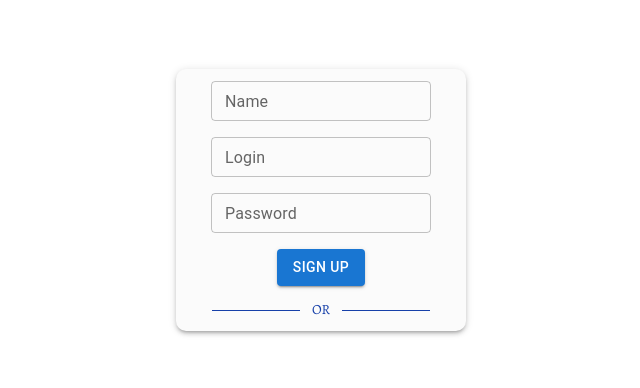
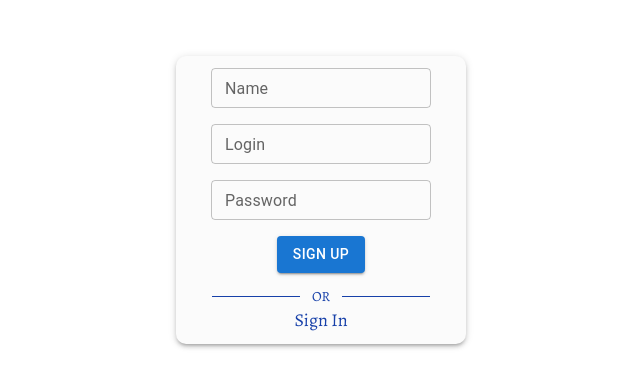
Before and after one commit to Verbena336/project-management-app, a React (Create React App) app in the folder project-management-app/: page /signup in a window 1280 px wide. Shown: the part 200-588 px from the top of the page, without its empty margins (319-959 px from the left). Built offline with nearby package versions, Linux system fonts and the light colour scheme.

Commit message:
feat: add links

```diff
--- a/project-management-app/src/pages/SignInPage/SignInPage.module.scss
+++ b/project-management-app/src/pages/SignInPage/SignInPage.module.scss
@@ -13,5 +13,5 @@
   justify-content: center;
   width: 80vw;
   max-width: 290px;
-  height: 205.3px;
+  height: 232px;
 }
--- a/project-management-app/src/pages/SignInPage/components/SignInForm/SignInForm.module.scss
+++ b/project-management-app/src/pages/SignInPage/components/SignInForm/SignInForm.module.scss
@@ -44,3 +44,21 @@ hr {
     text-decoration: underline;
   }
 }
+
+.link {
+  color: $primary-color;
+  font-size: 18px;
+  text-decoration: none;
+  transition: all .3s;
+  &:hover {
+    color: $bright-blue-color;
+  }
+}
+
+.linkWrapper {
+  display: flex;
+  width: 100%;
+  gap: 5px;
+  flex-direction: column;
+  align-items: center;
+}
--- a/project-management-app/src/pages/SignInPage/components/SignInForm/index.tsx
+++ b/project-management-app/src/pages/SignInPage/components/SignInForm/index.tsx
@@ -1,7 +1,7 @@
 import React, { useState } from 'react';
 import { toast } from 'react-toastify';
 import { useForm } from 'react-hook-form';
-import { Navigate } from 'react-router-dom';
+import { Navigate, NavLink } from 'react-router-dom';
 
 import MuiButton from '@mui/material/Button';
 import TextField from '@mui/material/TextField';
@@ -86,10 +86,15 @@ function SignInForm() {
           <MuiButton type="submit" variant="contained">
             Sign In
           </MuiButton>
-          <div className={styles.line}>
-            <hr />
-            OR
-            <hr />
+          <div className={styles.linkWrapper}>
+            <div className={styles.line}>
+              <hr />
+              OR
+              <hr />
+            </div>
+            <NavLink className={styles.link} to={PATH.SIGN_UP}>
+              Sign Up
+            </NavLink>
           </div>
         </form>
       )}
--- a/project-management-app/src/pages/SignUpPage/SignUpPage.module.scss
+++ b/project-management-app/src/pages/SignUpPage/SignUpPage.module.scss
@@ -13,5 +13,5 @@
   justify-content: center;
   width: 80vw;
   max-width: 290px;
-  height: 261.3px;
+  height: 288px;
 }
--- a/project-management-app/src/pages/SignUpPage/components/SignUpForm/index.module.scss
+++ b/project-management-app/src/pages/SignUpPage/components/SignUpForm/index.module.scss
@@ -45,3 +45,21 @@ hr {
     text-decoration: underline;
   }
 }
+
+.link {
+  color: $primary-color;
+  font-size: 18px;
+  text-decoration: none;
+  transition: all .3s;
+  &:hover {
+    color: $bright-blue-color;
+  }
+}
+
+.linkWrapper {
+  display: flex;
+  width: 100%;
+  gap: 5px;
+  flex-direction: column;
+  align-items: center;
+}
--- a/project-management-app/src/pages/SignUpPage/components/SignUpForm/index.tsx
+++ b/project-management-app/src/pages/SignUpPage/components/SignUpForm/index.tsx
@@ -1,7 +1,7 @@
 import React, { useState } from 'react';
 import { toast } from 'react-toastify';
 import { useForm } from 'react-hook-form';
-import { Navigate } from 'react-router-dom';
+import { Navigate, NavLink } from 'react-router-dom';
 
 import MuiButton from '@mui/material/Button';
 import TextField from '@mui/material/TextField';
@@ -106,10 +106,15 @@ function SignUpForm() {
           <MuiButton type="submit" variant="contained">
             Sign Up
           </MuiButton>
-          <div className={styles.line}>
-            <hr />
-            OR
-            <hr />
+          <div className={styles.linkWrapper}>
+            <div className={styles.line}>
+              <hr />
+              OR
+              <hr />
+            </div>
+            <NavLink className={styles.link} to={PATH.SIGN_IN}>
+              Sign In
+            </NavLink>
           </div>
         </form>
       )}
--- a/project-management-app/src/styles/base/_vars.scss
+++ b/project-management-app/src/styles/base/_vars.scss
@@ -1,6 +1,7 @@
 //colors
 $primary-color: #1740a9;
 $secondary-color: #9cc8fe;
+$bright-blue-color: #0b9df2;
 $light-blue-color: #daebff;
 $gray-color: #616161;
 $green-color: #229820;
```
